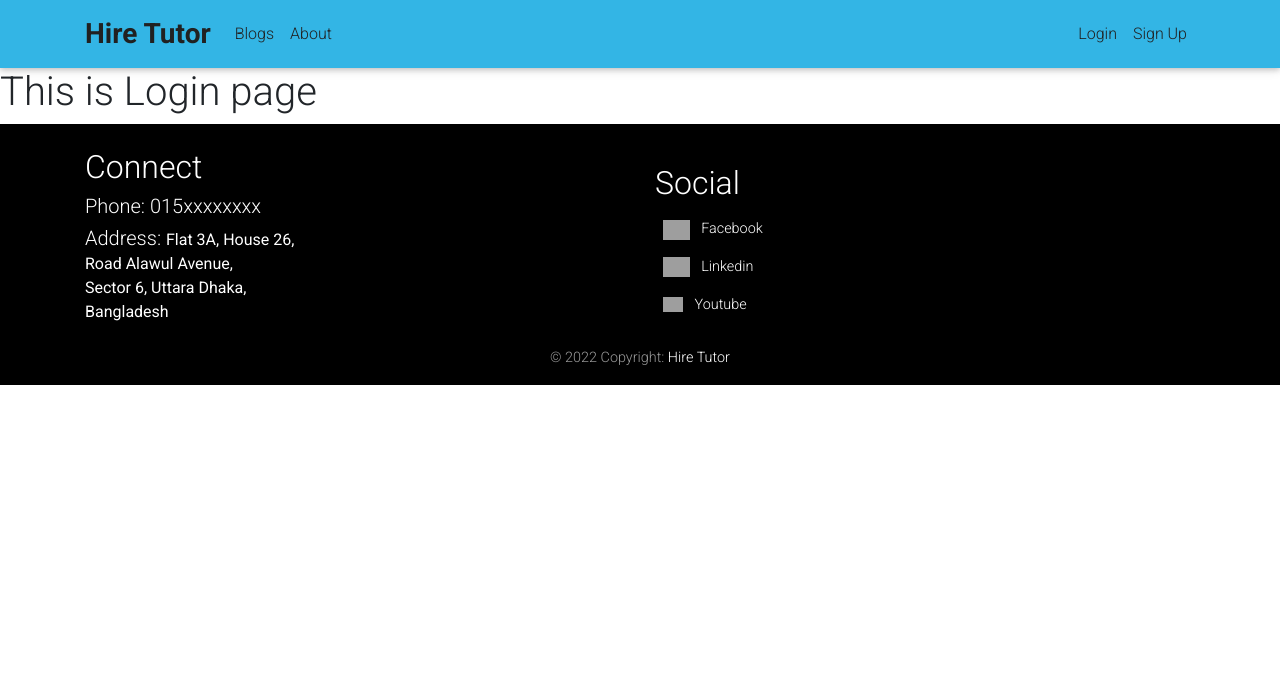
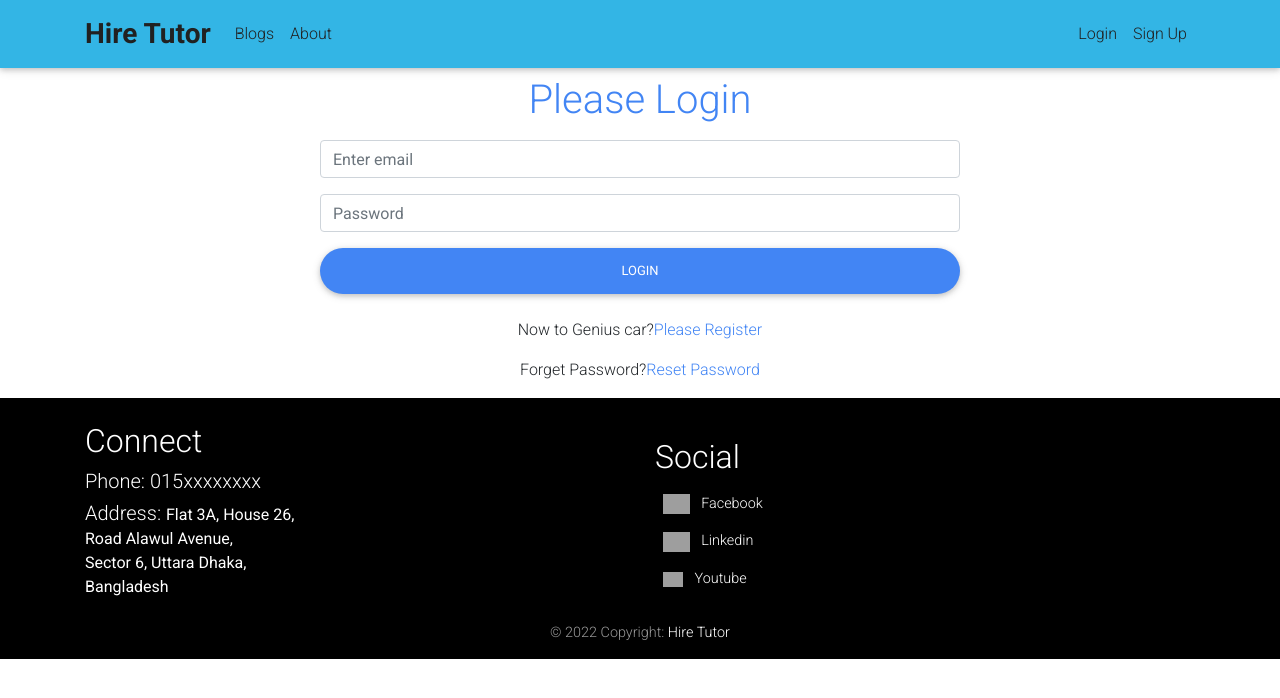
Before and after one commit to Shahriyar-Hosen/hire-tutor, a React (Create React App) app: page /login in a window 1280 px wide. Shown: the top 698 px of the page. Built offline with nearby package versions, Linux system fonts and the light colour scheme; grey boxes are pictures that could not be loaded.

Commit message:
login & social login page add

```diff
--- a/src/Components/User/Login/Login.js
+++ b/src/Components/User/Login/Login.js
@@ -1,11 +1,59 @@
-import React from 'react';
+import React from "react";
+import { Button, Form } from "react-bootstrap";
+import { Link } from "react-router-dom";
+// import SocialLogin from "../SocialLogin/SocialLogin";
 
 const Login = () => {
-    return (
-        <div>
-            <h1>This is Login page</h1>
-        </div>
-    );
+  const handleSubmit = (event) => {
+    event.preventDefault();
+
+    // signInWithEmailAndPassword(email, password);
+  };
+  return (
+    <div className="w-50 mx-auto">
+      <h1 className="text-primary text-center mt-2">Please Login</h1>
+      <Form onSubmit={handleSubmit}>
+        <Form.Group className="mb-3 mt-3" controlId="formBasicEmail">
+          <Form.Control type="email" placeholder="Enter email" />
+        </Form.Group>
+
+        <Form.Group className="mb-3" controlId="formBasicPassword">
+          <Form.Control type="password" placeholder="Password" />
+        </Form.Group>
+        {/* <p>{error?.message}</p>
+        <p>{resetError?.message}</p> */}
+        <Form.Group className="mb-3" controlId="formBasicCheckbox"></Form.Group>
+        <Button
+          className="w-100 rounded-pill d-block mx-auto mb-4"
+          variant="primary"
+          type="submit"
+        >
+          Login
+        </Button>
+      </Form>
+      <p className=" text-center mt-2">
+        Now to Genius car?
+        <Link
+          to="/register"
+          //   onClick={handleNavigate}
+          className="text-primary text-decoration-none"
+        >
+          Please Register
+        </Link>
+      </p>
+      <p className=" text-center mt-2">
+        Forget Password?
+        <Link
+          to="/login"
+          //   onClick={resetPassword}
+          className="text-primary text-decoration-none"
+        >
+          Reset Password
+        </Link>
+      </p>
+      {/* <SocialLogin></SocialLogin> */}
+    </div>
+  );
 };
 
 export default Login;
--- /dev/null
+++ b/src/Components/User/SocialLogin/SocialLogin.js
@@ -0,0 +1,104 @@
+import React from "react";
+import auth from "../../../Firebase/Firebase.inite";
+
+
+import {
+  useSignInWithFacebook,
+  useSignInWithGithub,
+  useSignInWithGoogle,
+} from "react-firebase-hooks/auth";
+import { useNavigate } from "react-router-dom";
+import Loading from "../../Loading/Loading";
+
+const SocialLogin = () => {
+  const navigate = useNavigate();
+
+  const [signInWithGoogle, googleUser, googleLoading, googlError] =
+    useSignInWithGoogle(auth);
+  const [signInWithFacebook, fbUser, fbLoading, fbError] =
+    useSignInWithFacebook(auth);
+  const [signInWithGithub, githubUser, githubLoading, githubError] =
+    useSignInWithGithub(auth);
+
+  if (googleLoading || fbLoading || githubLoading) {
+    return <Loading></Loading>;
+  }
+
+  if (googleUser) {
+    console.log(googleUser);
+  }
+  if (fbUser) {
+    console.log(fbUser);
+  }
+  if (githubUser) {
+    console.log(githubUser);
+  }
+  if (googleUser || fbUser || githubUser) {
+    navigate("/home");
+  }
+
+  return (
+    <div>
+      <div className="d-flex align-items-center">
+        <div
+          style={{ height: "1px" }}
+          className="opacity-25 bg-secondary w-50"
+        ></div>
+        <p className="mx-2 mt-2">or</p>
+        <div
+          style={{ height: "1px" }}
+          className="opacity-25 bg-secondary w-50"
+        ></div>
+      </div>
+
+      <button
+        onClick={() => signInWithGoogle()}
+        className="btn btn-info text-white mt-1 w-100 rounded-pill"
+      >
+        <img src='https://i.ibb.co/rmRz9g1/1.png' className="mx-2 rounded-circle" alt="" />
+        CONTINUE WITH GOOGLE
+      </button>
+
+      {googlError ? (
+        <p className="text-danger text-center">Error: {googlError.message}</p>
+      ) : (
+        ""
+      )}
+
+      <button
+        onClick={() => signInWithFacebook()}
+        className="btn btn-primary mt-2 w-100 rounded-pill"
+      >
+        <img
+          style={{ width: "30px" }}
+          className="mx-2 rounded-circle"
+          src='https://i.ibb.co/yhLpRSJ/fb-icon.png'
+          alt=""
+        />
+        CONTINUE WITH FACEBOOK
+      </button>
+
+      {fbError ? (
+        <p className="text-danger text-center">Error: {fbError.message}</p>
+      ) : (
+        ""
+      )}
+
+      <button
+        onClick={() => signInWithGithub()}
+        className="btn btn-dark mt-2 w-100 rounded-pill"
+      >
+        <img src="https://i.ibb.co/jZPkdNC/Git-Hub-Mark.png" className="mx-2 rounded-circle" alt="" />
+        CONTINUE WITH GITHUB
+      </button>
+
+      {githubError ? (
+        <p className="text-danger text-center">Error: {githubError.message}</p>
+      ) : (
+        ""
+      )}
+    </div>
+  );
+};
+
+export default SocialLogin;
```
